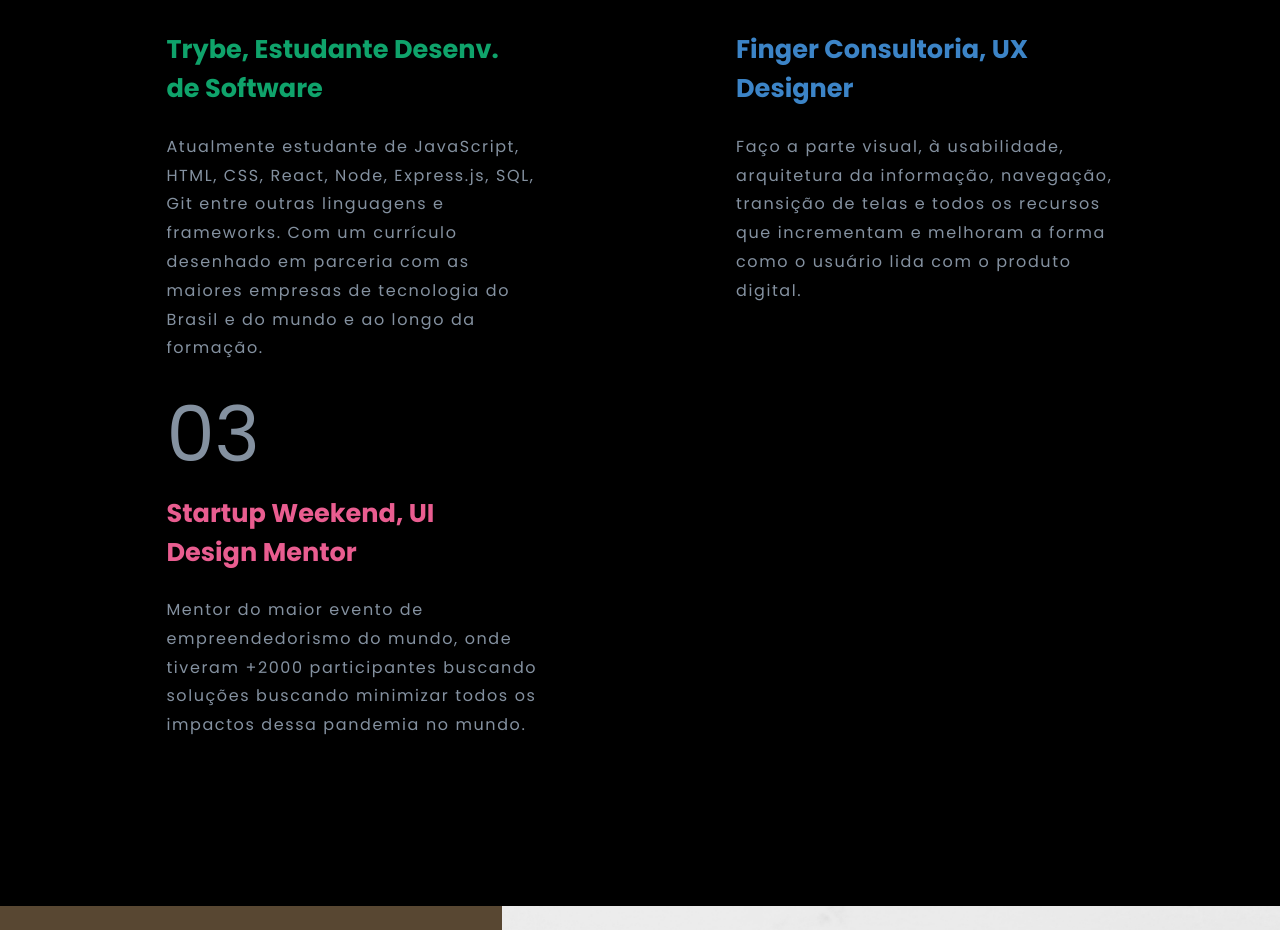
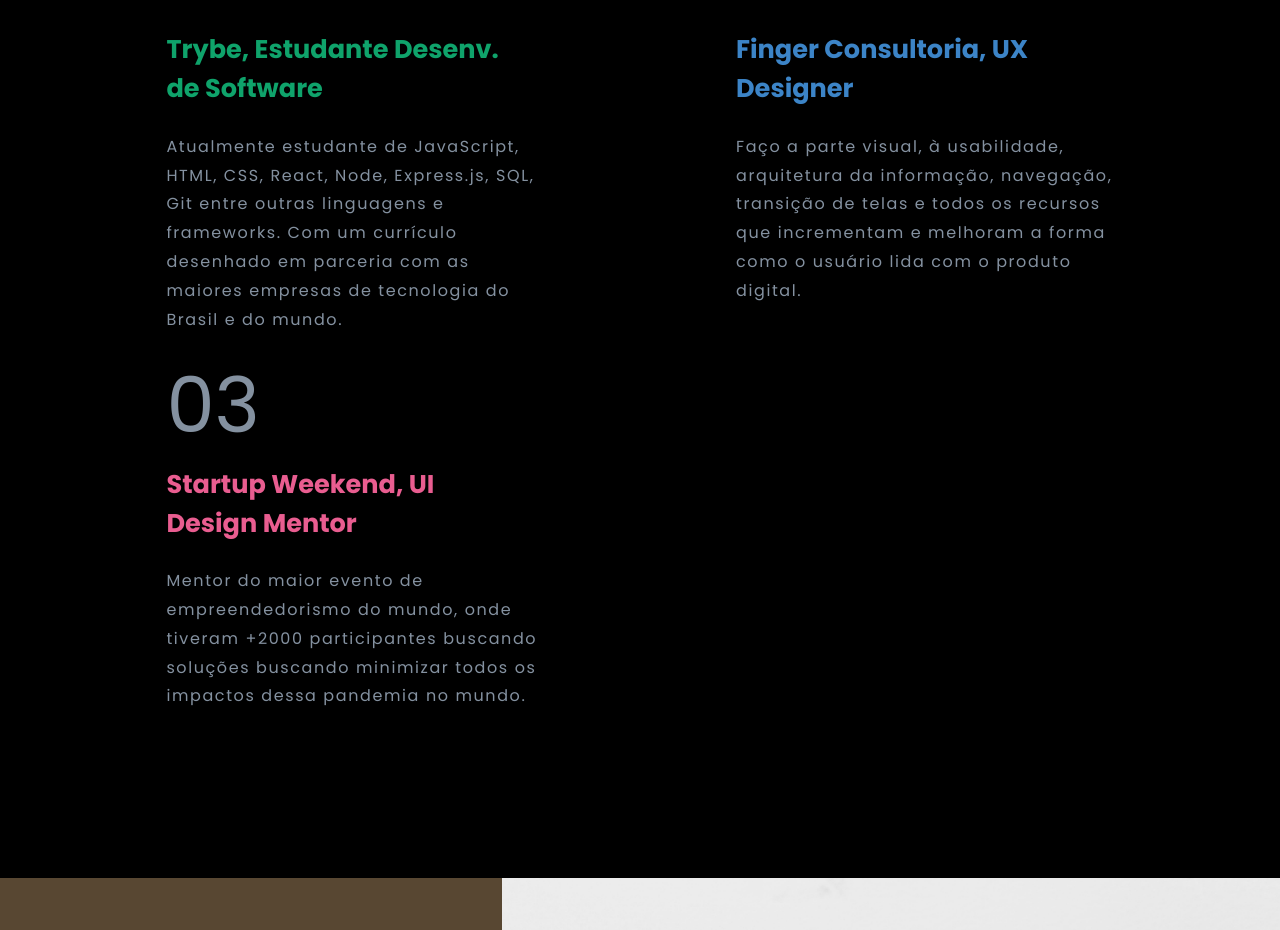
Before and after one commit to Scriblet/Portfolio, a React (Create React App) app: page / in a window 1280 px wide. Shown: the part 1420-2350 px from the top of the page. Built offline with nearby package versions, Linux system fonts and the light colour scheme.

Commit message:
Correção experience

```diff
--- a/src/data/experienceData.js
+++ b/src/data/experienceData.js
@@ -6,7 +6,7 @@
     CSS, React, Node, Express.js, SQL, Git entre
     outras linguagens e frameworks. Com um currículo desenhado em parceria com
     as maiores empresas de tecnologia do Brasil e
-    do mundo e ao longo da formação.`,
+    do mundo.`,
   },
   {
     id: '02',
```
